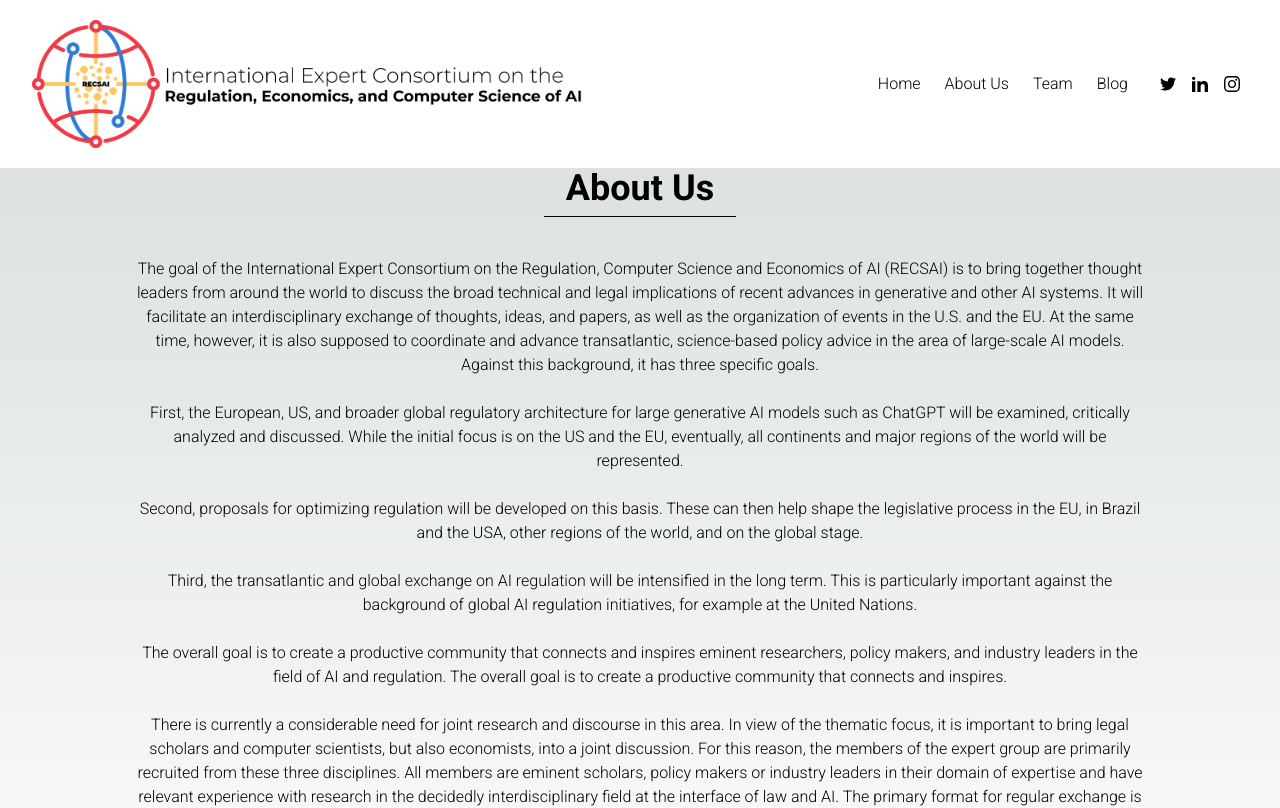
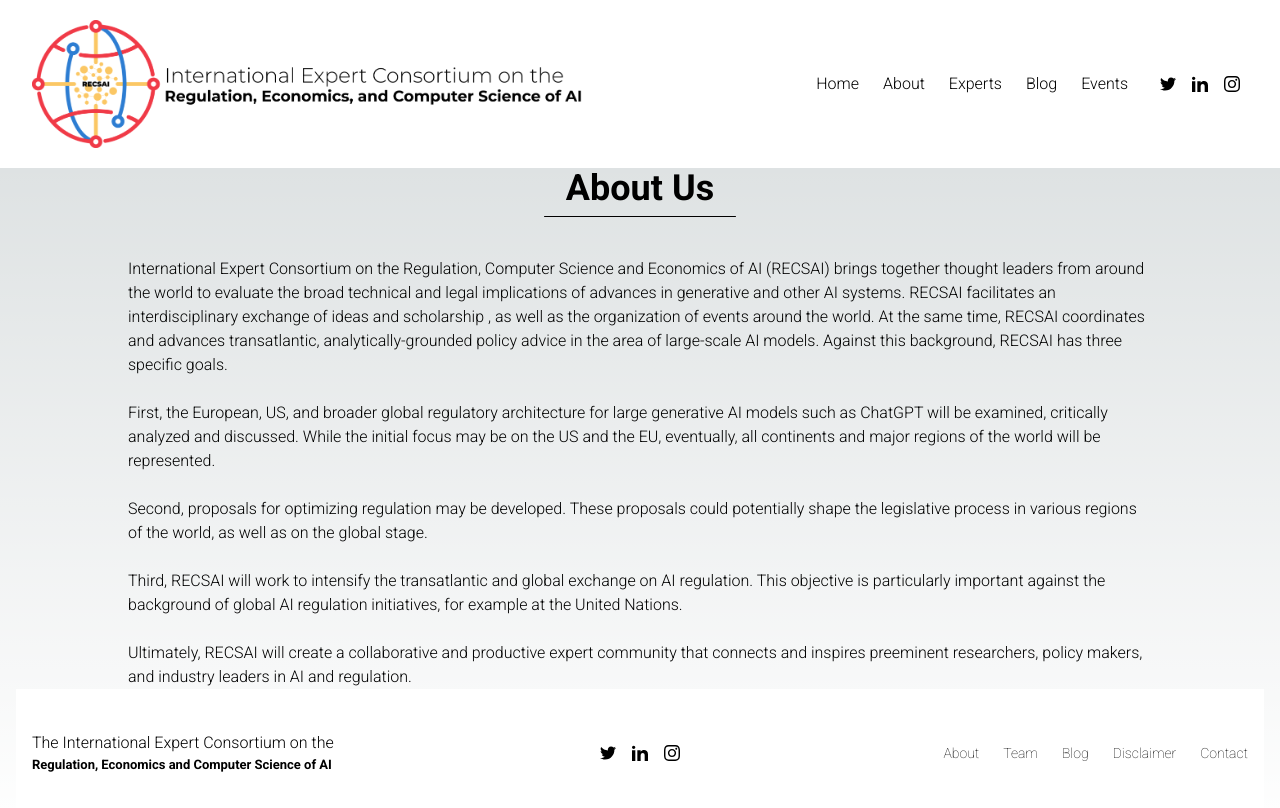
Before and after one commit to SebMelendez01/recsai, a Next.js app: page /about in a window 1280 px wide. Shown: the top 808 px of the page. Built offline with nearby package versions, Linux system fonts and the light colour scheme.

Commit message:
website edits and events page

```diff
--- a/app/about/page.tsx
+++ b/app/about/page.tsx
@@ -10,45 +10,32 @@ export default function About() {
                     <h2 className='flex justify-center font-bold text-4xl'>About Us</h2>
                     <hr className="w-48 h-px mx-auto bg-black border-0 rounded my-2"/>
                 </div>
-                <div className="px-4 mx-auto lg:max-w-8xl text-center md:flex md:px-32">
+                <div className="px-4 mx-auto lg:max-w-8xl text-left md:flex md:px-32">
                     <p className='font-light'>
-                        The goal of the International Expert Consortium on the Regulation, Computer Science and Economics
-                        of AI (RECSAI) is to bring together thought leaders from around the world to discuss the broad
-                        technical and legal implications of recent advances in generative and other AI systems. It will
-                        facilitate an interdisciplinary exchange of thoughts, ideas, and papers, as well as the organization
-                        of events in the U.S. and the EU. At the same time, however, it is also supposed to coordinate and
-                        advance transatlantic, science-based policy advice in the area of large-scale AI models. Against this
-                        background, it has three specific goals.
+                        International Expert Consortium on the Regulation, Computer Science and Economics of AI (RECSAI) brings
+                        together thought leaders from around the world to evaluate the broad technical and legal implications
+                        of advances in generative and other AI systems. RECSAI facilitates an interdisciplinary exchange of
+                        ideas and scholarship , as well as the organization of events around the world. At the same time, RECSAI
+                        coordinates and advances transatlantic, analytically-grounded policy advice in the area of large-scale
+                        AI models. Against this background, RECSAI has three specific goals.
                         <br/>
                         <br/>
-                        First, the European, US, and broader global regulatory architecture for large generative AI models
-                        such as ChatGPT will be examined, critically analyzed and discussed. While the initial focus is on
-                        the US and the EU, eventually, all continents and major regions of the world will be represented.
+                        First, the European, US, and broader global regulatory architecture for large generative AI models such
+                        as ChatGPT will be examined, critically analyzed and discussed. While the initial focus may be on the US
+                        and the EU, eventually, all continents and major regions of the world will be represented.
                         <br/>
                         <br/>
-                        Second, proposals for optimizing regulation will be developed on this basis. These can then help shape
-                        the legislative process in the EU, in Brazil and the USA, other regions of the world, and on the global
-                        stage.
+                        Second, proposals for optimizing regulation may be developed. These proposals could potentially shape the
+                        legislative process in various regions of the world, as well as on the global stage.
                         <br/>
                         <br/>
-                        Third, the transatlantic and global exchange on AI regulation will be intensified in the long term. This
+                        Third, RECSAI will work to intensify the transatlantic and global exchange on AI regulation. This objective
                         is particularly important against the background of global AI regulation initiatives, for example at the
                         United Nations.
                         <br/>
                         <br/>
-                        The overall goal is to create a productive community that connects and inspires eminent researchers,
-                        policy makers, and industry leaders in the field of AI and regulation. The overall goal is to create a
-                        productive community that connects and inspires.
-                        <br/>
-                        <br/>
-                        There is currently a considerable need for joint research and discourse in this area. In view of the
-                        thematic focus, it is important to bring legal scholars and computer scientists, but also economists,
-                        into a joint discussion. For this reason, the members of the expert group are primarily recruited from
-                        these three disciplines. All members are eminent scholars, policy makers or industry leaders in their
-                        domain of expertise and have relevant experience with research in the decidedly interdisciplinary field
-                        at the interface of law and AI. The primary format for regular exchange is the annual conference, whose
-                        attendance is facultative for members. The aim is to publish the contributions of the participants in a
-                        collected volume, a conference report, or a policy white paper.
+                        Ultimately, RECSAI will create a collaborative and productive expert community that connects and inspires
+                        preeminent researchers, policy makers, and industry leaders in AI and regulation.
                     </p>
                 </div>
             </div>
--- a/app/disclaimer/page.tsx
+++ b/app/disclaimer/page.tsx
@@ -12,7 +12,7 @@ export default function Disclaimer() {
                     <h2 className='flex justify-center font-bold text-4xl'>Disclaimer</h2>
                     <hr className="w-48 h-px mx-auto bg-black border-0 rounded my-2"/>
                 </div>
-                <div className="px-4 mx-auto lg:max-w-8xl text-center md:flex md:px-32">
+                <div className="px-4 mx-auto lg:max-w-8xl text-left md:flex md:px-32">
                     <p className='font-light'>
                     Lorem ipsum dolor sit amet, consectetur adipiscing elit. Sed non risus. Suspendisse lectus tortor, dignissim sit amet, adipiscing nec, ultricies sed, dolor. Cras elementum ultrices diam. Maecenas ligula massa, varius a, semper congue, euismod non, mi. Proin porttitor, orci nec nonummy molestie, enim est eleifend mi, non fermentum diam nisl sit amet erat. Duis semper. Duis arcu massa, scelerisque vitae, consequat in, pretium a, enim. Pellentesque congue. Ut in risus volutpat libero pharetra tempor. Cras vestibulum bibendum augue. Praesent egestas leo in pede. Praesent blandit odio eu enim. Pellentesque sed dui ut augue blandit sodales. Vestibulum ante ipsum primis in faucibus orci luctus et ultrices posuere cubilia Curae; Aliquam nibh. Mauris ac mauris sed pede pellentesque fermentum. Maecenas adipiscing ante non diam sodales hendrerit.
                     <br/>
--- /dev/null
+++ b/app/events/page.tsx
@@ -0,0 +1,27 @@
+import Footer from "@/components/footer";
+import Navbar from "@/components/navbar";
+import Image from "next/image";
+import dalle_event from "@/public/images/dalle-event.png"
+
+
+export default function events() {
+
+    return (
+        <div className="flex flex-col min-h-screen px-4 mx-auto lg:max-w-8xl md:px-8">
+            <Navbar/>
+            <div className="text-black h-full xl:mt-0 sm:mt-10">
+                <div className='w-full flex items-center flex-col lg:flex-row justify-center'>
+                    <div className="xl:pr-10 xl:pb-0 pb-10 ">
+                        <h2 className='font-bold sm:text-7xl text-5xl '>Stay tuned for updates on RECSAI events...</h2>
+                        {/* <h2 className='font-bold pt-5 sm:text-7xl text-5xl'>on RECSAI events...</h2> */}
+                    </div>
+                    <div className="xl:w-3/6 w-5/6">
+                        <Image className="rounded-full" src={dalle_event} alt='' />
+                    </div>
+
+                </div>
+            </div>
+            <Footer/>
+        </div>
+    );
+  }
--- a/components/footer.tsx
+++ b/components/footer.tsx
@@ -3,13 +3,13 @@ import SocialMedia from "./social-media";
 
 export default function Footer() {
     return (
-        <footer className="bg-white m-4 text-black ">
-            <div className="w-full p-4 md:flex md:items-center md:justify-between">
-                <span className="text-sm xl:text-left text-center">
-                    <div className="font-light md:text-[19px] md:w-[360px] text-[4vw]">
+        <footer className="bg-white m-4 text-black mt-auto">
+            <div className="w-full p-4 lg:flex lg:items-center lg:justify-between">
+                <span className="lg:text-left text-center">
+                    <div className="font-light lg:text-[16px] lg:w-[305px] text-[3.82vw]">
                         The International Expert Consortium on the
                     </div>
-                    <div className="font-bold md:text-[15.5px] md:w-[360px] text-[3.25vw]">
+                    <div className="font-bold lg:text-[13px] lg:w-[305px] text-[3.1vw]">
                         Regulation, Economics and Computer Science of AI
                     </div>
                 </span>
--- a/components/navbar.tsx
+++ b/components/navbar.tsx
@@ -60,13 +60,16 @@ export default function Navbar(){
                                 <Link href="/">Home</Link>
                             </li>
                             <li className='flex justify-center'>
-                                <Link href="/about">About Us</Link>
+                                <Link href="/about">About</Link>
                             </li>
                             <li className='flex justify-center'>
-                                <Link href="/team">Team</Link>
+                                <Link href="/team">Experts</Link>
                             </li>
                             <li className='flex justify-center'>
                                 <a href="https://medium.com/@internationalrecsai" target="_blank">Blog</a>
+                            </li>
+                            <li className='flex justify-center'>
+                                <Link href="/events">Events</Link>
                             </li>
                             <li className='flex justify-center'>
                                 <SocialMedia twitter="https://twitter.com/aiglobalexperts/" linkedin="https://www.linkedin.com/company/recsai" instagram="https://www.instagram.com/aiglobalexperts/"/>
```
Also changed, not shown: app/page.tsx (+12 -7 lines), public/images/dalle-event.png (added).
